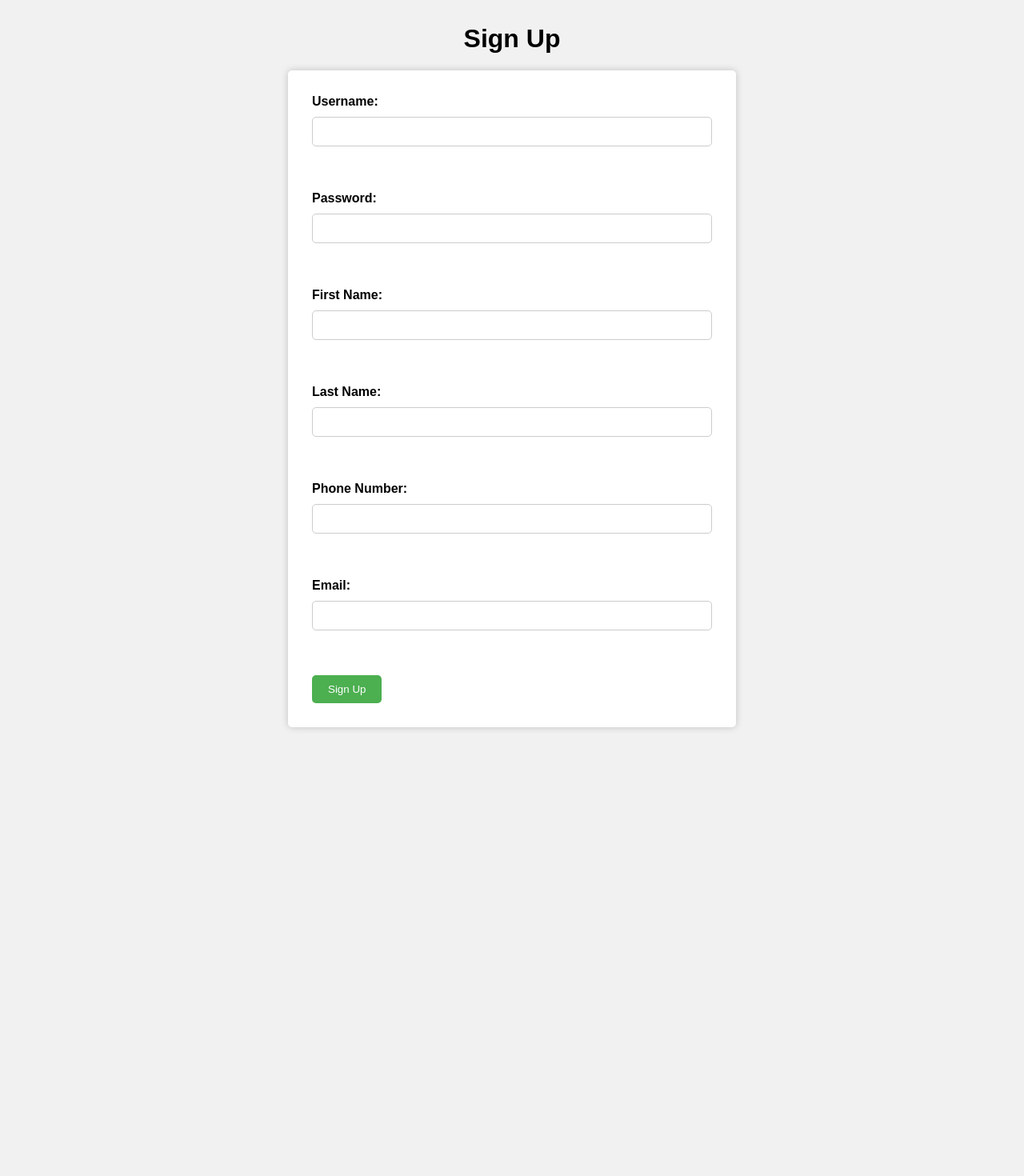
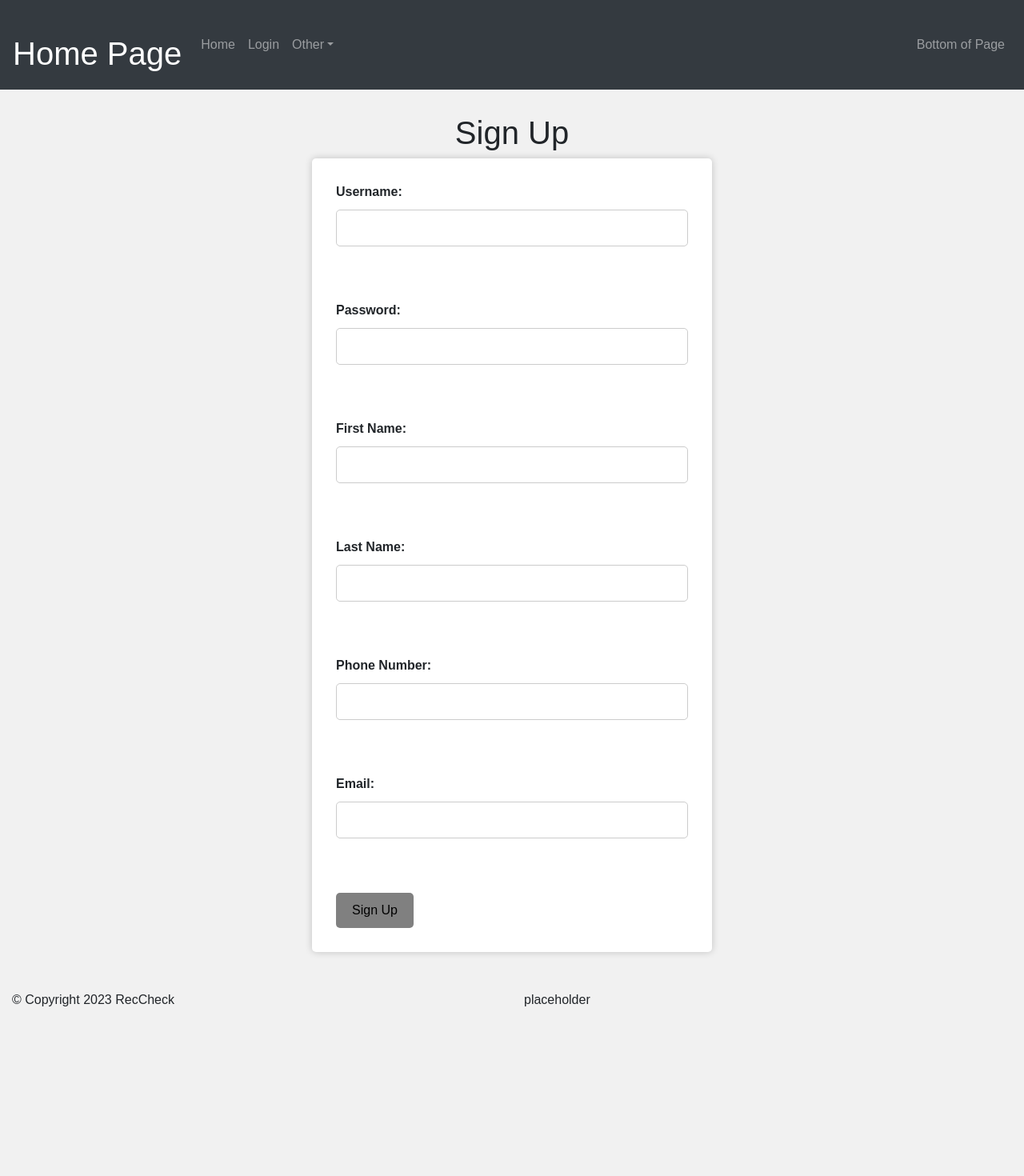
Before and after one commit to dhruvil318/RecCheck, a PHP site: page /signup.html in a window 1280 px wide. Shown: the whole page at 80% size. Before the commit the page ends 912 px from the top, so only its background shows below. Run offline with PHP 8.4, Linux system fonts and the light colour scheme.

Commit message:
Added Signup code to overall theme

```diff
--- a/signup.css
+++ b/signup.css
@@ -38,8 +38,8 @@
 }
 
 input[type="submit"] {
-    background-color: #4CAF50;
-    color: #fff;
+    background-color: Grey;
+    color: Black;
     border: none;
     padding: 10px 20px;
     border-radius: 5px;
--- a/signup.html
+++ b/signup.html
@@ -1,12 +1,55 @@
+
 <!DOCTYPE html>
+<html lang="en">
+<head>
+	<title>RecCheck</title>
 
-<html>
-<head>
-    <link rel="stylesheet" href="signup.css">
-	<title>Sign Up</title>
+	<meta charset = "UTF-8">
+	<meta http-equiv="X-UA-Compatible" content="IE=edge">
+    <meta name="viewport" content="width=device-width, initial-scale=1.0">
+	<link rel="stylesheet" href="https://cdn.jsdelivr.net/npm/bootstrap@4.6.1/dist/css/bootstrap.min.css">
+	<link rel="stylesheet" href="signup.css">
+	<script src="https://cdn.jsdelivr.net/npm/jquery@3.5.1/dist/jquery.slim.min.js"></script>
+	<script src="https://cdn.jsdelivr.net/npm/popper.js@1.16.1/dist/umd/popper.min.js"></script>
+	<script src="https://cdn.jsdelivr.net/npm/bootstrap@4.6.1/dist/js/bootstrap.bundle.min.js"></script>
 </head>
+
 <body>
+  <header>
 
+	<nav class="navbar navbar-expand-sm bg-dark navbar-dark">
+
+		<div class="navbar-brand">
+			<h1>Home Page</h1>
+		</div>
+
+		  <button class="navbar-toggler" type="button" data-toggle="collapse" data-target="#collapsibleNavbar">
+				<span class="navbar-toggler-icon"></span>
+			</button>
+
+		<div class="collapse navbar-collapse" id="collapsibleNavbar">
+	 	<ul class="navbar-nav">
+ 			<li class="nav-item"><a class="nav-link" href="index.html" target="_blank">Home</a></li>
+			<li class="nav-item"><a class="nav-link" href="login.html" target="_blank">Login</a></li>
+
+
+  			<li class="nav-item dropdown">
+				<a class="nav-link dropdown-toggle" href="#" id="navbardrop" data-toggle="dropdown">Other</a>
+					<div class="dropdown-menu">
+						<a class="dropdown-item" href="index.html" target="_blank">Home</a>
+						<a class="dropdown-item" href="index.html" target="_blank">Placeholder</a>
+					</div>
+		     </li>
+		</ul>
+
+		<ul class="nav navbar-nav ml-auto w-110 justify-content-end">
+ 			<li class="nav-item"><a class="nav-link" href="#copyright">Bottom of Page</a></li>
+ 	    </ul>
+	 </div>
+	</nav>
+  </header>
+<!------------------------------------------------------------------------------------------------------------------------------------------------>
+  <section>
 	<h1>Sign Up</h1>
 
 	<form action="" method="post">
@@ -33,5 +76,37 @@
 
 	</form>
 
+
+
+  </section>
+<!------------------------------------------------------------------------------------------------------------------------------------------------>
+  <section>
+
+  </section>
+<!------------------------------------------------------------------------------------------------------------------------------------------------>
+  <br>
+  <br>
+
+
+  <footer class="container-fluid">
+
+		<div class="row">
+			<div class="col-sm">
+				<p id = "copyright">&copy; Copyright 2023 RecCheck</p>
+			</div>
+			<div class="col-sm">
+				<p>placeholder</p>
+			</div>
+		</div>
+  </footer>
+
+  <br>
+  <br>
+  <br>
+  <br>
+  <br>
+  <br>
+  <br>
+  <br>
 </body>
 </html>
```
